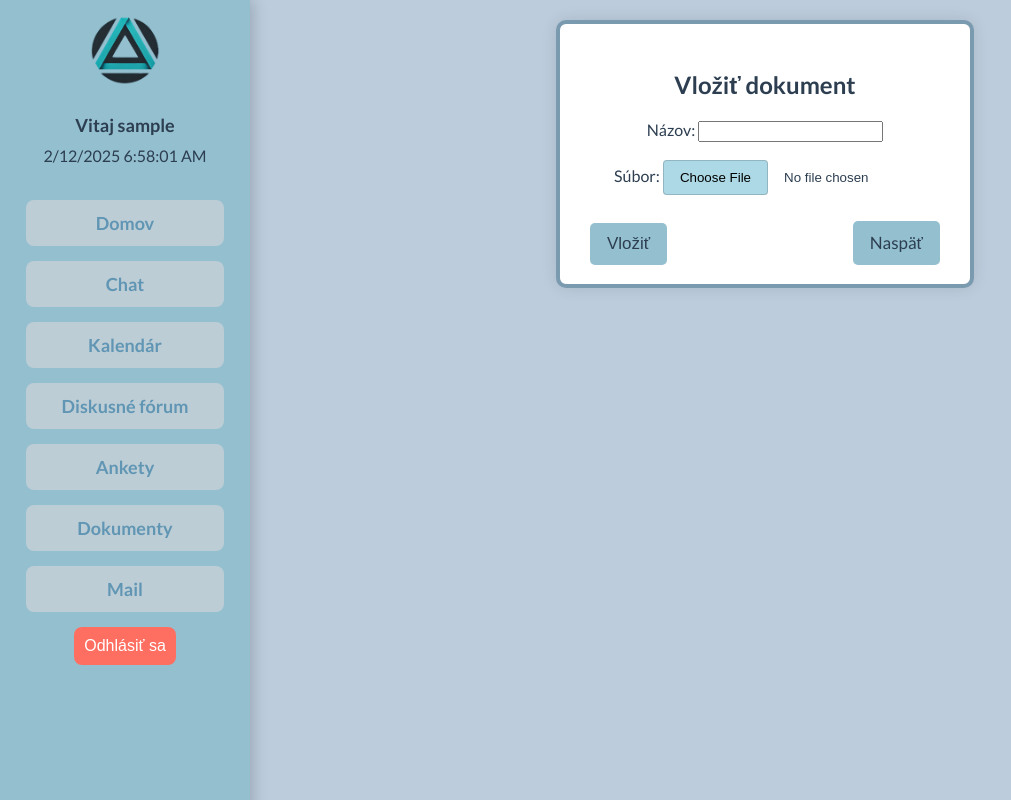
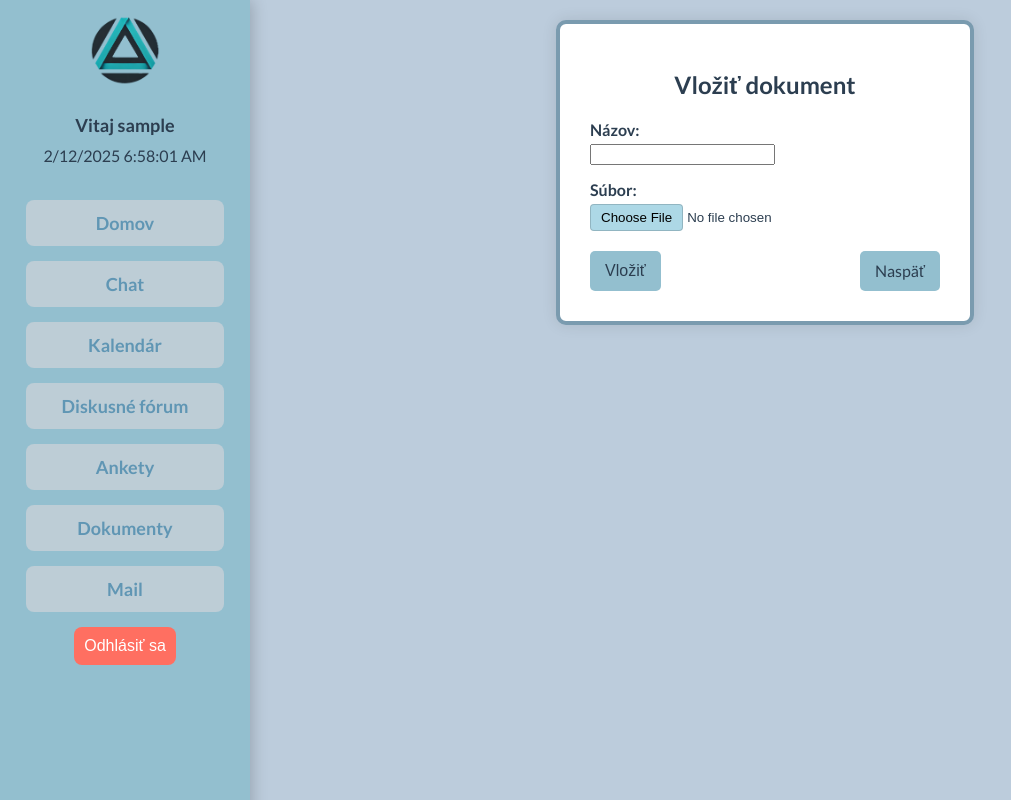
Before and after one commit to Agresor1986/intranet, a Django app: page /documents/upload/ in a window 1280 px wide. Shown: the whole page, without its empty margins (0-1011 px from the left). Run offline with Django 5.2, Linux system fonts and the light colour scheme; the visitor is signed in with stand-in values (Sample User, id 1).

Commit message:
Deleted useless commands

```diff
--- a/templates/upload_document.html
+++ b/templates/upload_document.html
@@ -1,5 +1,6 @@
 {% extends 'base.html' %}
 {% block title %}Vložiť dokument{% endblock %}
+{% load static %}
 {% block content %}
 <style>
     .upload-documents {
@@ -16,65 +17,55 @@
         border-radius: 10px;
         box-shadow: 0 0 15px rgba(0, 0, 0, 0.1);
         width: 350px;
-        height: 200px;
         text-align: center;
     }
     h1 {
         font-size: 24px;
         margin-bottom: 20px;
     }
-    form {
-        margin-bottom: 20px;
+    .form-group {
+        display: flex;
+        flex-direction: column;
+        align-items: flex-start;
+        margin-bottom: 15px;
+    }
+    .form-group label {
+        font-weight: bold;
+        margin-bottom: 5px;
+    }
+    .btn-container {
+        display: flex;
+        justify-content: space-between;
+        width: 100%;
+        margin-top: 20px;
     }
     .btn {
         transition: background-color 0.3s ease, transform 0.3s ease;
         border-radius: 5px;
-        display: inline-block;
         background-color: #93BFCF;
         color: #2C3E50;
-        padding: 11px;
+        padding: 10px 15px;
         text-align: center;
         text-decoration: none;
-        font-size: 17px;
+        font-size: 16px;
         cursor: pointer;
         border: none;
-        padding-left: 17px;
-        padding-right: 17px;
     }
     .btn:hover {
         background-color: #6096B4;
         color: white;
         transform: scale(1.05);
     }
-    .btn-upload {
-        margin-top: 10px;
-        float: left;
-    }
-    .btn-back {
-        margin-top: 5.5px;
-        float: right;
-    }
     input[type="file"]::file-selector-button {
         border-radius: 4px;
-        padding: 0 16px;
-        height: 35px;
+        padding: 5px 10px;
         cursor: pointer;
         background-color: #add8e6;
         border: 1px solid rgba(0, 0, 0, 0.16);
-        box-shadow: 0px 1px 0px rgba(0, 0, 0, 0.05);
-        margin-right: 16px;
         transition: background-color 200ms;
     }
     input[type="file"]::file-selector-button:hover {
         background-color: #a0c8e0;
-    }
-    input[type="file"]::file-selector-button:active {
-        background-color: #e5e7eb;
-    }
-
-    /* Vzdialenosť medzi polami */
-    form div {
-        margin-bottom: 18px;  /* Pridanie väčšieho priestoru medzi poľami */
     }
 </style>
 
@@ -83,10 +74,19 @@
         <h1>Vložiť dokument</h1>
         <form method="post" enctype="multipart/form-data">
             {% csrf_token %}
-            {{ form }}
-            <button type="submit" class="btn btn-upload">Vložiť</button>
+            <div class="form-group">
+                <label for="{{ form.title.id_for_label }}">Názov:</label>
+                {{ form.title }}
+            </div>
+            <div class="form-group">
+                <label for="{{ form.file.id_for_label }}">Súbor:</label>
+                {{ form.file }}
+            </div>
+            <div class="btn-container">
+                <button type="submit" class="btn">Vložiť</button>
+                <a href="{% url 'document_list' %}" class="btn">Naspäť</a>
+            </div>
         </form>
-        <a href="{% url 'document_list' %}" class="btn btn-back">Naspäť</a>
     </div>
 </div>
 {% endblock %}
```
